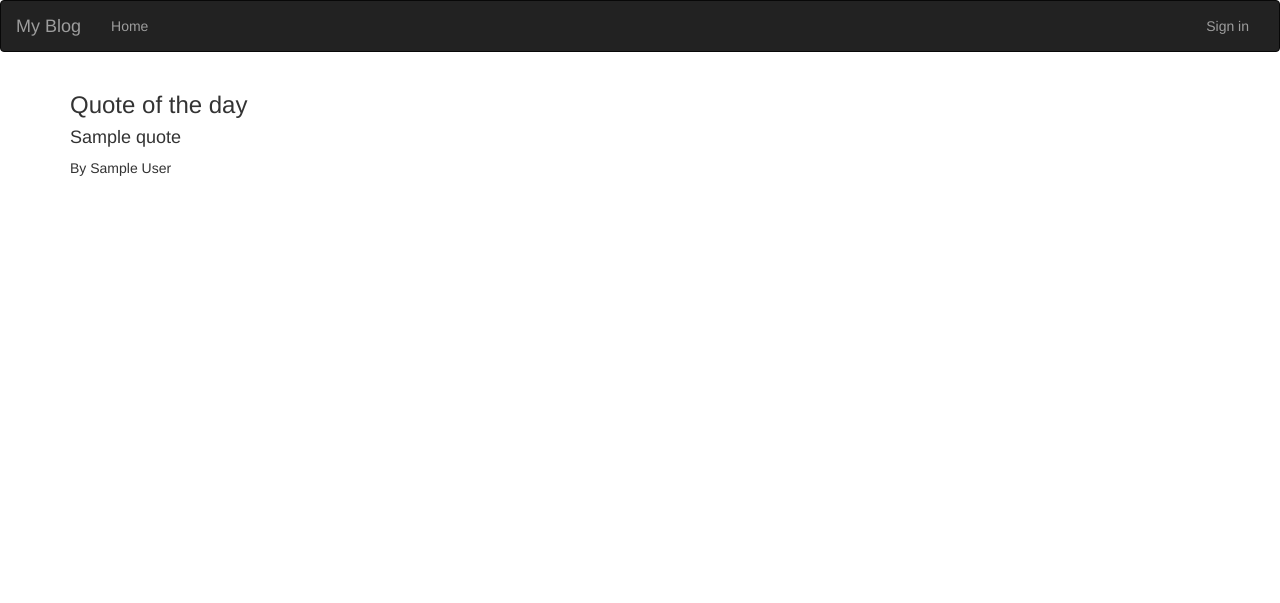
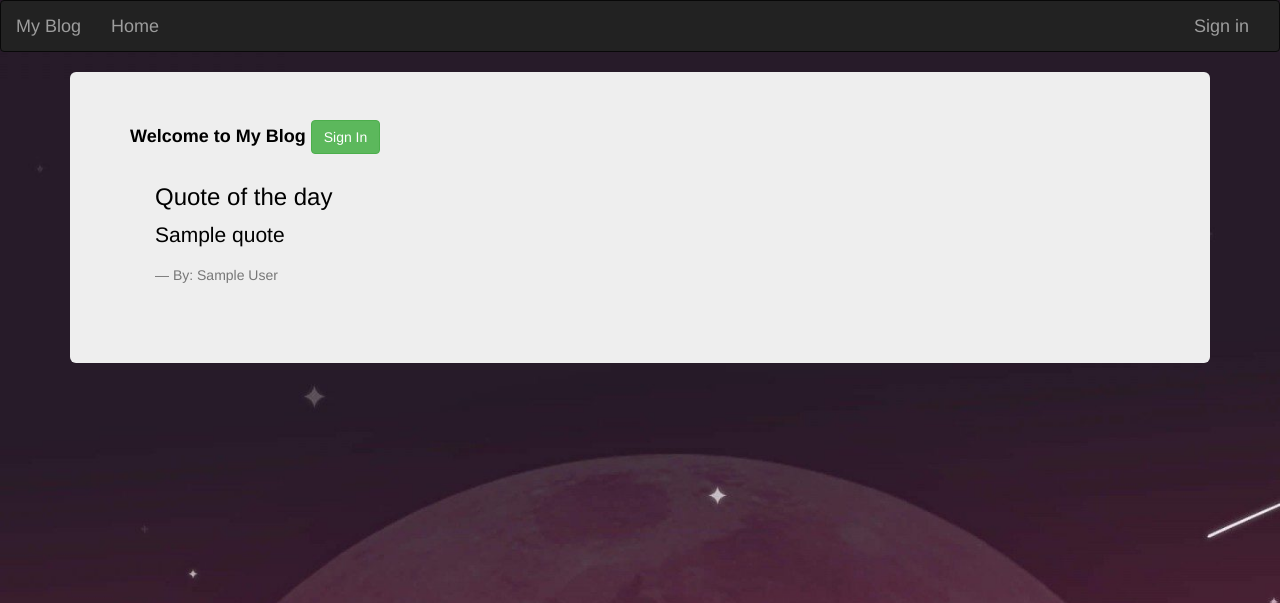
Before and after one commit to OwinoLucas/blog, a Flask app: page / in a window 1280 px wide. Shown: the top 603 px of the page. Run offline with Flask 2, Linux system fonts and the light colour scheme; tables that the repository leaves empty hold one stand-in row (values such as "Sample post"); a database or web service that is not in the repository returns one stand-in record (values such as "Sample title"); data that the repository does not hold is empty; some libraries are stand-ins or nearby versions.

Commit message:
polished code

```diff
--- a/app/auth/views.py
+++ b/app/auth/views.py
@@ -15,7 +15,7 @@ def login():
         user = User.query.filter_by(email = login_form.email.data).first()
         if user is not None and user.verify_password(login_form.password.data):
             login_user(user,login_form.remember.data)
-            return redirect(request.args.get('next') or url_for('main.home'))
+            return redirect(request.args.get('next') or url_for('main.index'))
 
         flash('Invalid username or Password')
 
--- a/app/main/views.py
+++ b/app/main/views.py
@@ -49,12 +49,10 @@ def comment(post_id):
     '''
     form = CommentForm()
     post = Post.query.get_or_404(post_id)
-    #if post.user != current_user:
-        #abort(403)
     if form.validate_on_submit():
         comment = form.comment.data
         #date_posted = form.date_posted.data
-        comment = Comment(comment = comment,user_id = current_user._get_current_object().id,post_id=post_id)
+        comment = Comment(comment = comment,user_id = current_user._get_current_object().id,post_id=post.id)
         db.session.add(comment)
         db.session.commit()
         flash('Your comment has been posted!')
@@ -172,12 +170,13 @@ def delete_post(post_id):
 @login_required
 def delete_comment(post_id):
     post = Post.query.get_or_404(post_id)
-    if post.user != current_user:
-        403
     comment = Comment.query.filter_by(post_id = post.id).first()
-    #comment = Comment(comment = comment,user_id = current_user._get_current_object().id,post_id=post_id)
-    db.session.delete(comment)
-    db.session.commit()
+    try:
+        db.session.delete(comment)
+        db.session.commit()
+    except:
+        'UnmappedInstanceError'
+
     flash('Your comment has been deleted!')
     return redirect(url_for('.comment',post_id=post_id))
 
--- a/app/static/css/main.css
+++ b/app/static/css/main.css
@@ -5,6 +5,10 @@ body {
     background-position: fixed;
     color: white;
     font-size: large;
+}
+
+.quotes {
+    color: black;
 }
 
 .media content-section {
--- a/app/templates/comments.html
+++ b/app/templates/comments.html
@@ -39,12 +39,12 @@
                 <footer class="blockquote-footer">Posted by {{ comm.user.username }} on
                     <cite>{{ comm.date_posted.strftime("%d %b %Y, %H:%M %p") }}</cite></footer>
             </blockquote>
-            {% if post.user == current_user %}
+
             <div>
                 <button type="button" class="btn btn-danger btn-sm m-1" data-toggle="modal"
                     data-target="#deleteeModal">Delete</button>
             </div>
-            {% endif %}
+
             {% else %}
             <h3>This post does not have any comments yet !</h3>
             {% endfor %}
--- a/app/templates/index.html
+++ b/app/templates/index.html
@@ -1,5 +1,8 @@
 {% extends 'bootstrap/base.html' %}
-
+{% block styles %}
+{{ super() }}
+<link rel="stylesheet" type="text/css" href="{{ url_for('static', filename='css/main.css')}}">
+{% endblock %}
 {% block navbar %}
 {% include 'navbar.html'%}
 {% endblock %}
@@ -7,8 +10,22 @@
 
 {% block content %}
 <div class="container">
-    <h3> Quote of the day </h3>
-    <h4>{{ quotes.quote}}</h4>
-    <p>By {{quotes.author}}</p>
+    <div class="jumbotron">
+        <strong style="color: black;">Welcome to My Blog</strong>
+        {% if current_user.is_authenticated%}
+        <a id="start" class="btn btn-success animated infinite flash" href="{{url_for('main.home')}}">View Blog
+            Posts</a>
+        {% else %}
+        <a id="start" class="btn btn-success animated infinite flash" href="{{url_for('auth.login')}}">Sign
+            In</a>
+        {% endif %}
+        <div class="quotes">
+            <blockquote class="blockquote">
+                <h3> Quote of the day </h3>
+                <p>{{ quotes.quote}}</p>
+                <footer class="blockquote-footer">By: {{quotes.author}} </footer>
+            </blockquote>
+        </div>
+    </div>
 </div>
 {% endblock %}
--- a/app/templates/user_post.html
+++ b/app/templates/user_post.html
@@ -6,7 +6,7 @@
 {% block content %}
 
 <div class="container text-center">
-    <h1 class="mb-3">Posts by {{ user.username }} ({{ posts.total }})</h1>
+    <h1 class="mb-3">Posts by {{ user.username }} </h1>
     {% if posts %}
     {% for post in posts %}
 
```
